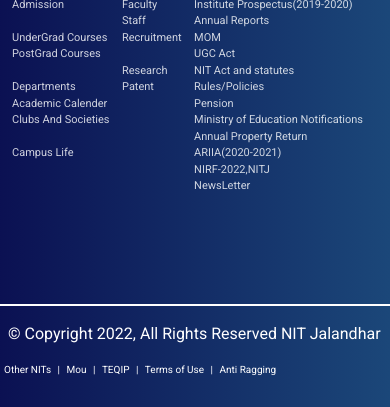
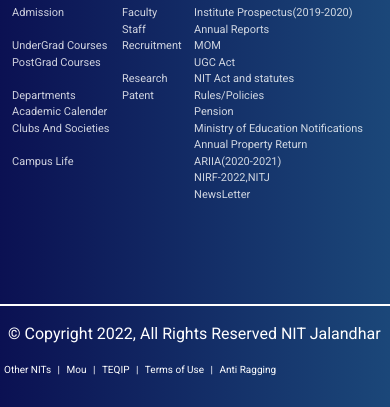
Before and after one commit to sushant-dhuria/footer-4, a website: page index.html in a window 390 px wide. Shown: the part 437-844 px from the top of the page. Drawn offline with nearby package versions, Linux system fonts and the light colour scheme.

Commit message:
Update index.html

```diff
--- a/index.html
+++ b/index.html
@@ -15,7 +15,8 @@
     }
 </style>
 <body>
-      <div class="bg-gradient-to-r from-[#060c4ffa]  to-[#1b4779] -500 ... lg:h-[63%] h-[68%] text-white absolute inset-x-0 flex flex-col lg:flex-row lg:justify-between lg:bottom-[8.2%] bottom-[12.2%]" style="font-family: 'Roboto', sans-serif;">
+<footer>
+      <div class="bg-gradient-to-r from-[#060c4ffa]  to-[#1b4779] -500 ... lg:h-[63%] h-[70%] text-white absolute inset-x-0 flex flex-col lg:flex-row lg:justify-between lg:bottom-[8.2%] bottom-[12.2%]" style="font-family: 'Roboto', sans-serif;">
 
         <div class="flex flex-col h-1/3">
     <div class="flex  align-middle mx-auto">
@@ -43,7 +44,7 @@
 </div>
 
 <div class="lg:border-r-2 lg:border-y-gray-300 lg:border-dashed lg:opacity-80 lg:h-3/4 lg:absolute ml-[39%] none mt-5 z-50"></div>
-<div class="lg:w-[54%] mt-6 w-[90%] lg:mr-[2%] lg:ml-1 ml-3 mr-3 mb-3.5 mt-[5%] lg:mt-0">
+<div class="lg:w-[54%] mt-6 w-[90%] lg:mr-[2%] lg:ml-1 ml-3 mr-3 mb-3.5 mt-[10%] lg:mt-0">
     <h2 class="mb-2 text-xl font-semibold">Quick Links</h2>
     <div class="flex justify-between">
     <div class="flex flex-col opacity-80 lg:text-[14px] text-[11px]">
```
